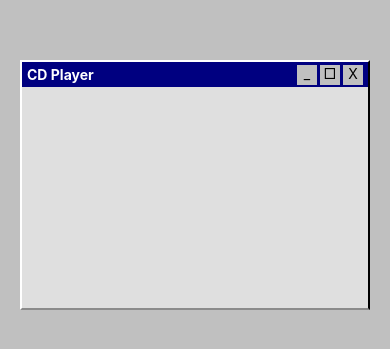
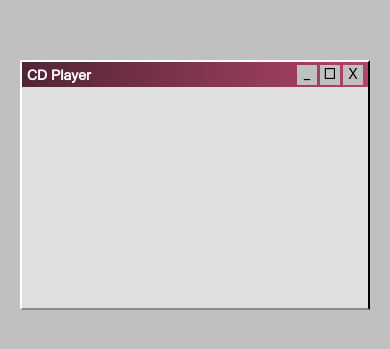
Before and after one commit to danielrpiccoli/cdplayer, a React Native app in the folder CdPlayer/: screen / in a window 390 px wide. Shown: the part 237-586 px from the top of the page. Built offline with nearby package versions, Linux system fonts and the light colour scheme.

Commit message:
Color and font adjusted

```diff
--- a/CdPlayer/App.js
+++ b/CdPlayer/App.js
@@ -1,6 +1,11 @@
-import React from 'react';
+import React, { useState } from 'react';
+import * as Font from 'expo-font';
 import PlayerScreen from './src/screens/playerScreen';
 
-export default function App(){
-  return <PlayerScreen />;
+Font.loadAsync({
+    'ms-sans-serif': require ('./assets/fonts/micross.ttf'),
+  });
+
+export default function App() {
+  return <PlayerScreen />
 }
--- a/CdPlayer/app.json
+++ b/CdPlayer/app.json
@@ -24,6 +24,9 @@
     },
     "web": {
       "favicon": "./assets/favicon.png"
-    }
+    },
+    "plugins": [
+      "expo-font"
+    ]
   }
 }
--- a/CdPlayer/package.json
+++ b/CdPlayer/package.json
@@ -13,7 +13,9 @@
     "expo": "~54.0.7",
     "expo-status-bar": "~3.0.8",
     "react": "19.1.0",
-    "react-native": "0.81.4"
+    "react-native": "0.81.4",
+    "expo-linear-gradient": "~15.0.7",
+    "expo-font": "~14.0.8"
   },
   "private": true
 }
--- a/CdPlayer/src/components/titleBar.js
+++ b/CdPlayer/src/components/titleBar.js
@@ -1,22 +1,27 @@
 import React from 'react';
 import { View, Text, StyleSheet } from 'react-native';
+import { LinearGradient } from 'expo-linear-gradient';
 
 const TitleBar = () => {
-    return(
-        <View style={styles.titleBar}>
+  return (
+    <LinearGradient
+      colors={['#522436', '#AF4569']} // Array com as cores em hexadecimal
+      start={{ x: 0, y: 0 }} // Ponto inicial do degradê (topo esquerdo)
+      end={{ x: 1, y: 0 }} // Ponto final (topo direito)
+      style={styles.titleBar}
+    >
       <Text style={styles.titleText}>CD Player</Text>
       <View style={styles.controlButtons}>
         <Text style={styles.buttonText}>_</Text>
         <Text style={styles.buttonText}>□</Text>
         <Text style={styles.buttonText}>X</Text>
       </View>
-        </View>
+    </LinearGradient>
   );
 };
 
 const styles = StyleSheet.create({
     titleBar: {
-        backgroundColor: '#000080',
         height: 25,
         flexDirection: 'row',
         justifyContent: 'space-between',
@@ -27,6 +32,8 @@
     {
         color: '#FFFFFF',
         fontWeight: 'bold',
+        fontSize: 14,
+        fontFamily: 'ms-sans-serif',
     },
     controlButtons: {
         flexDirection: 'row',
```
Also changed, not shown: CdPlayer/assets/fonts/micross.ttf (added), 1 other file (tests, documents, lock files or other folders). Lines whose indentation alone changed are shown as unchanged.
